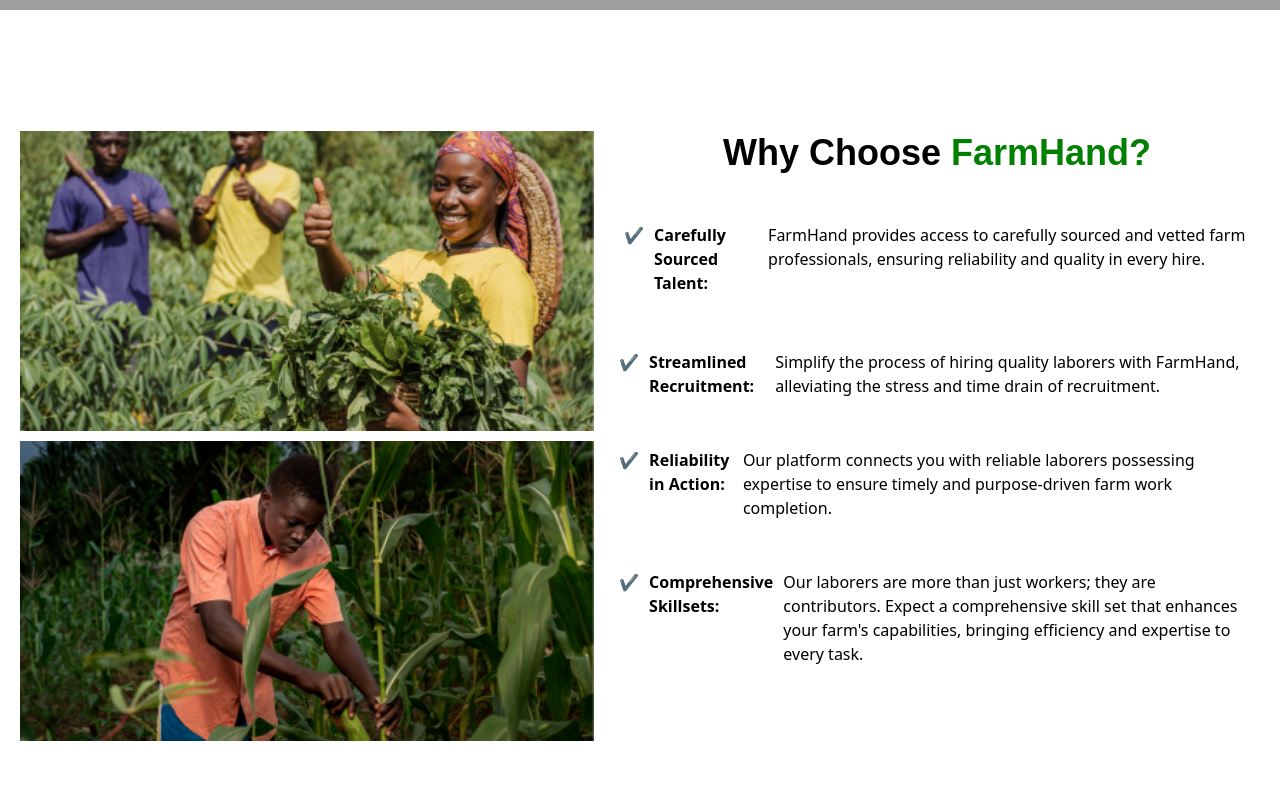
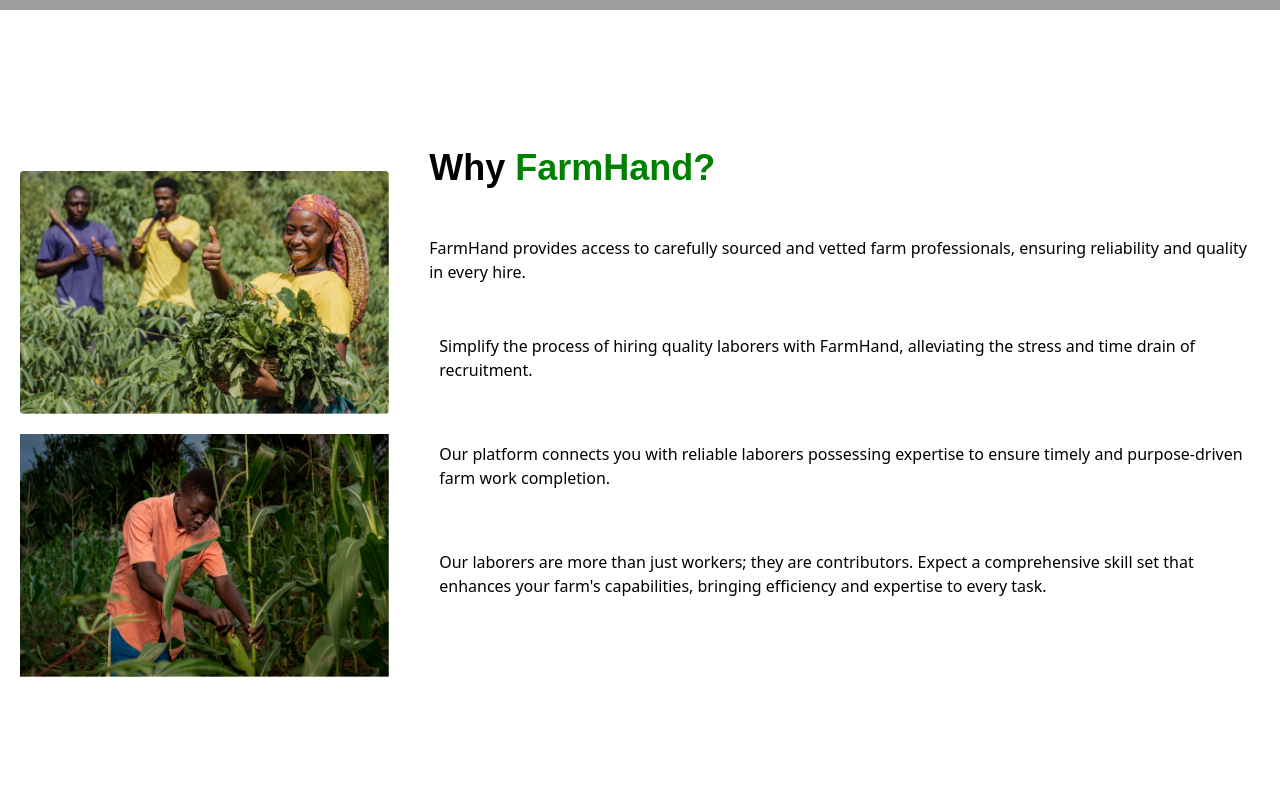
Before and after one commit to hubertproject/FarmHandAfrica, a React (Vite) app: page / in a window 1280 px wide. Shown: the part 600-1400 px from the top of the page. Built offline with nearby package versions, Linux system fonts and the light colour scheme; grey boxes are pictures that could not be loaded.

Commit message:
Update About, Choose, Form, Home, and Button components

```diff
--- a/src/components/About.jsx
+++ b/src/components/About.jsx
@@ -11,10 +11,10 @@
   }, []);
 
   return (
-    <div style={{ backgroundColor: "#14431B" }} className="mt-5 py-5">
+    <div style={{ backgroundColor: "#14431B" }} className="mt-2 py-2">
       <div className="container mx-auto flex flex-wrap items-center">
         <div className="w-full lg:w-1/2 lg:pr-8">
-          <h1 className="text-4xl font-bold font-quicksand mb-10 text-white text-center">
+          <h1 className="text-4xl font-bold font-quicksand mb-5 text-white text-center">
             About FarmHand
           </h1>
           <p className="text-white text-xl font-quicksand mb-10 text-left">
--- a/src/components/Choose.jsx
+++ b/src/components/Choose.jsx
@@ -1,5 +1,5 @@
 import React, { useState, useEffect } from "react";
-import { Link } from "react-router-dom";
+
 import ClockLoader from "react-spinners/ClockLoader";
 import farm1 from "../assets/farm1.png";
 import farm2 from "../assets/farm2.png";
@@ -21,8 +21,8 @@
         </div>
       ) : (
         <>
-          <div className="md:min-h-screen flex flex-col-reverse md:flex-row items-center gap-5 md:mx-5 mx-5 mt-5 ">
-            <div className="w-full md:w-2/3 mb-2 mt-5 relative ">
+          <div className="md:min-h-screen flex flex-col-reverse md:flex-row items-center gap-10 md:mx-5 mx-5 mt-5 ">
+            <div className="w-full md:w-1/3 mt-2 mt-2 relative">
               <img
                 src={farm2}
                 alt="farm2"
@@ -30,6 +30,7 @@
                   width: "100%",
                   maxHeight: "300px",
                   objectFit: "cover",
+                  marginBottom: "20px",
                 }}
               />
               <img
@@ -39,95 +40,75 @@
                   width: "100%",
                   maxHeight: "300px",
                   objectFit: "cover",
-                  marginTop: "10px",
+                  marginBottom: "20px",
                 }}
               />
             </div>
 
-            <div className="w-full md:w-3/4 text-center space-y-2 mb-4 text-left">
-              <div className="text-left space-y-2 mb-2">
-                <h1 className="text-black mb-10 text-center text-4xl font-bold font-quicksand">
-                  Why Choose <span className="text-green">FarmHand?</span>
+            <div className="w-full md:w-3/4 text-center space-y-2 mb-10 text-left">
+              <div className="text-left space-y-2 mb-10">
+                <h1 className="text-black mb-12 text-left text-4xl font-bold font-quicksand">
+                  Why <span className="text-green">FarmHand?</span>
                 </h1>
-                <ul style={{ listStyleType: "none", padding: 0 }}>
+                FarmHand provides access to carefully sourced and vetted farm
+                professionals, ensuring reliability and quality in every hire.
                 <li
                   style={{
                     padding: "10px",
                     borderRadius: "8px",
-                      marginBottom: "40px",
+                    marginTop: "40px",
                     color: "black",
                     display: "flex",
                     alignItems: "left",
+
                   }}
                 >
-                    <span style={{ marginRight: "10px" }}>✔</span>
-                    <strong style={{ marginRight: "10px" }}>
-                      Carefully Sourced Talent:
-                    </strong>{" "}
-                    FarmHand provides access to carefully sourced and vetted
-                    farm professionals, ensuring reliability and quality in
-                    every hire.
+                  Simplify the process of hiring quality laborers with FarmHand,
+                  alleviating the stress and time drain of recruitment.
                 </li>
                 <li
                   style={{
-                      padding: "5px",
+                    padding: "10px",
                     borderRadius: "8px",
-                      marginBottom: "40px",
+                    marginTop: "40px",
                     color: "black",
                     display: "flex",
                     alignItems: "left",
+
                   }}
                 >
-                    <span style={{ marginRight: "10px" }}>✔</span>
-                    <strong style={{ marginRight: "10px" }}>
-                      Streamlined Recruitment:
-                    </strong>{" "}
-                    Simplify the process of hiring quality laborers with
-                    FarmHand, alleviating the stress and time drain of
-                    recruitment.
-                  </li>
-                  <li
-                    style={{
-                      padding: "5px",
-                      borderRadius: "8px",
-                      marginBottom: "40px",
-                      color: "black",
-                      display: "flex",
-                      alignItems: "left",
-                    }}
-                  >
-                    <span style={{ marginRight: "10px" }}>✔</span>
-                    <strong style={{ marginRight: "10px" }}>
-                      Reliability in Action:
-                    </strong>{" "}
                   Our platform connects you with reliable laborers possessing
                   expertise to ensure timely and purpose-driven farm work
                   completion.
                 </li>
-
                 <li
                   style={{
-                      padding: "5px",
+                    padding: "10px",
                     borderRadius: "8px",
-                      marginBottom: "40px",
+                    marginTop: "40px",
                     color: "black",
                     display: "flex",
                     alignItems: "left",
+
                   }}
                 >
-                    <span style={{ marginRight: "10px" }}>✔</span>
-                    <strong style={{ marginRight: "10px" }}>
-                      Comprehensive Skillsets:
-                    </strong>{" "}
                   Our laborers are more than just workers; they are
                   contributors. Expect a comprehensive skill set that enhances
-                    your farm's capabilities, bringing efficiency and expertise
-                    to every task.
+                  your farm's capabilities, bringing efficiency and expertise to
+                  every task.
                 </li>
-                </ul>
+                <li
+                  style={{
+                    padding: "10px",
+                    borderRadius: "8px",
+                    marginTop: "5px",
+                    color: "black",
+                    display: "flex",
+                    alignItems: "left",
+
+                  }}
+                ></li>
               </div>
-
-              <Link to="contact" spy={true} smooth={true} duration={500}></Link>
             </div>
           </div>
         </>
--- a/src/components/Form.jsx
+++ b/src/components/Form.jsx
@@ -343,7 +343,7 @@
                     required
                   />
                 </div>
-                  <div className="flex justify-end items-center">
+                <div className="flex justify-end items-center">
                   {successMessage && (
                     <p className="text-green-500 mt-3">{successMessage}</p>
                   )}
--- a/src/components/Home.jsx
+++ b/src/components/Home.jsx
@@ -46,7 +46,7 @@
                   platform
                 </h1>
 
-                <div className="mt-8"></div>
+                <div className="mt-10"></div>
                 <Link to="/Form">
                   <Button title="Register Now" style={buttonStyle} />
                 </Link>
--- a/src/layout/Button.jsx
+++ b/src/layout/Button.jsx
@@ -3,7 +3,7 @@
 const Button = (props) => {
   return (
     <div>
-      <button className="bg-ground text-white font-bold py-2 px-10 mt-10 rounded-lg transition duration-300 ease-in-out transform hover:shadow-md hover:bg-gold hover:text-black hover:ring-white text-xl">
+      <button className="bg-ground text-white font-quicksand py-2 px-5 mt-5 rounded-lg transition duration-300 ease-in-out transform hover:shadow-md hover:bg-gold hover:text-black hover:ring-white text-xl">
         {props.title}
       </button>
     </div>
```
Lines whose indentation alone changed are shown as unchanged.
